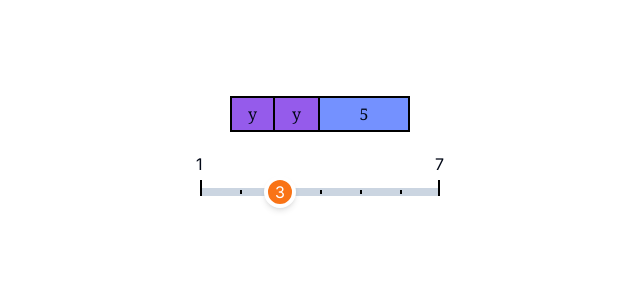
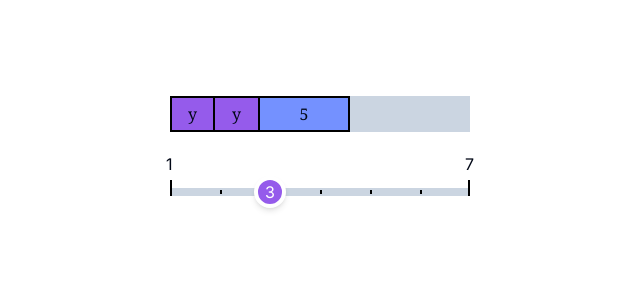
Before and after one commit to 13point5/interactive-ai-tutor, a Next.js app: page / in a window 1280 px wide. Shown: the top 300 px of the page, without its empty margins (320-960 px from the left). Built offline with nearby package versions, Linux system fonts and the light colour scheme.

Commit message:
made it better

```diff
--- a/app/Expression/index.tsx
+++ b/app/Expression/index.tsx
@@ -9,20 +9,56 @@ const getBlockStyle = (size: number, color: string) => ({
   backgroundColor: color,
 });
 
-type Props = {
-  symbolData: Record<
-    string,
-    {
+const getExpressionMaxWidth = (
+  expressionSymbols: ExpressionSymbols,
+  symbolData: SymbolData
+) => {
+  let maxWidth = 0;
+
+  expressionSymbols.forEach((symbol) => {
+    const data = symbolData[symbol];
+    if (!data) return;
+
+    if (data.type === "variable") {
+      maxWidth += getBlockWidth(data.maxSize);
+    } else {
+      maxWidth += getBlockWidth(data.size);
+    }
+  });
+
+  return maxWidth;
+};
+
+type SymbolData = Record<
+  string,
+  | {
+      type: "variable";
+      size: number;
+      maxSize: number;
+      color: string;
+    }
+  | {
+      type: "constant";
       size: number;
       color: string;
     }
-  >;
-  expression: string[];
+>;
+
+type ExpressionSymbols = string[];
+
+type Props = {
+  symbolData: SymbolData;
+  expression: ExpressionSymbols;
 };
 
 export const Expression = ({ symbolData, expression }: Props) => {
   return (
-    <div className="flex">
+    <div
+      className="flex bg-slate-300"
+      style={{
+        width: `${getExpressionMaxWidth(expression, symbolData)}px`,
+      }}
+    >
       {expression.map((symbol, index) => {
         const data = symbolData[symbol];
 
--- a/app/StepSlider.tsx
+++ b/app/StepSlider.tsx
@@ -3,11 +3,12 @@
 import { useState } from "react";
 import { DragHandlers, motion } from "framer-motion";
 
-const stepWidth = 40;
+const stepWidth = 50;
 
 const getStepperLeftPosition = (index: number) => stepWidth * index - 16;
 
 type Props = {
+  color: string;
   steps: number[];
   stepIndex: number;
   incrementStep: () => void;
@@ -15,6 +16,7 @@ type Props = {
 };
 
 const StepSlider = ({
+  color,
   steps,
   stepIndex,
   incrementStep,
@@ -60,7 +62,10 @@ const StepSlider = ({
           dragConstraints={{ left: 0, right: 0 }}
           onDragEnd={handleDragEnd}
           dragElastic={0.5}
-          style={{ left: `${getStepperLeftPosition(stepIndex)}px` }}
+          style={{
+            left: `${getStepperLeftPosition(stepIndex)}px`,
+            backgroundColor: color,
+          }}
         >
           <span className="text-white">{steps[stepIndex]}</span>
         </motion.div>
--- a/app/page.tsx
+++ b/app/page.tsx
@@ -21,10 +21,13 @@ export default function Home() {
       <Expression
         symbolData={{
           y: {
+            type: "variable",
             size: steps[stepIndex],
+            maxSize: Math.max(...steps),
             color: "#955BEB",
           },
           5: {
+            type: "constant",
             size: 6,
             color: "#7491FF",
           },
@@ -33,6 +36,7 @@ export default function Home() {
       />
 
       <StepSlider
+        color="#955BEB"
         steps={steps}
         stepIndex={stepIndex}
         incrementStep={incrementStep}
```
